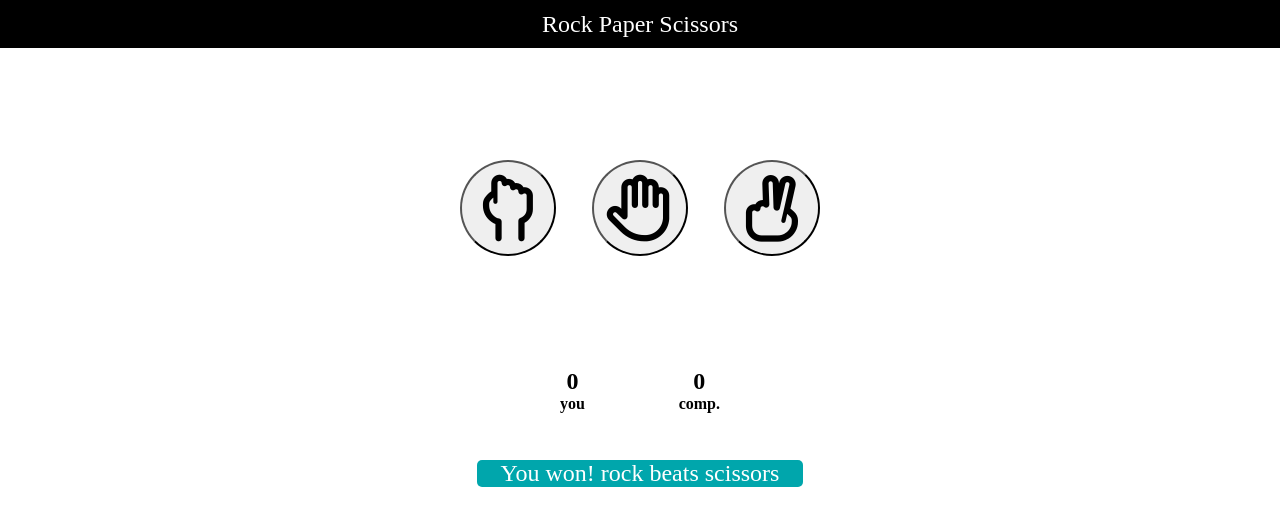
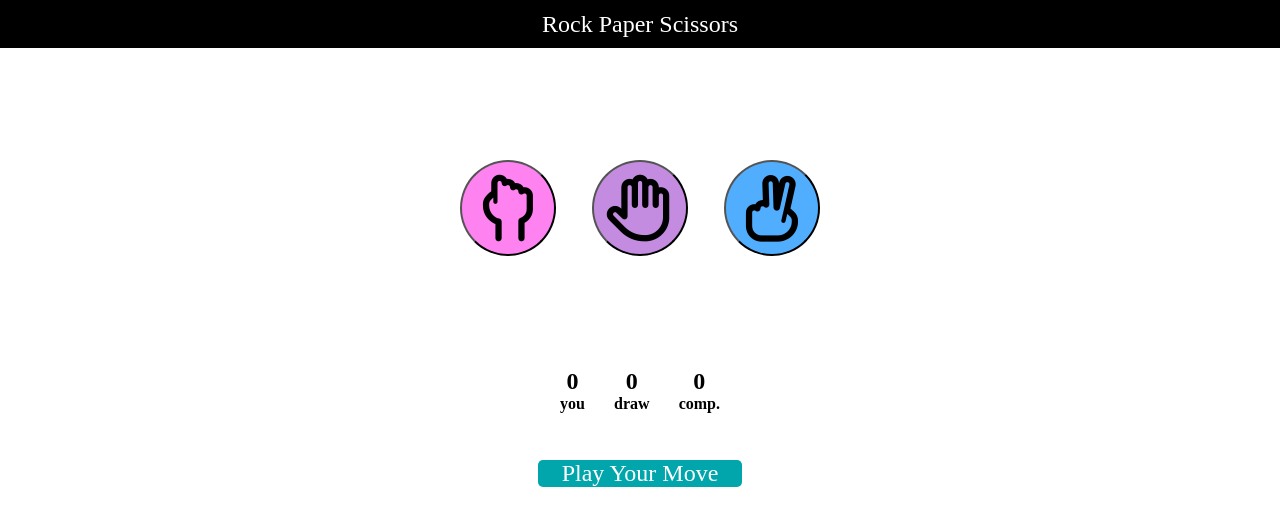
Before and after one commit to Abhishek-Sharma10/Rock-Paper-Scissor, a plain HTML site: page index.html in a window 1280 px wide. Drawn offline with Linux system fonts and the light colour scheme.

Commit message:
Update index.html

```diff
--- a/index.html
+++ b/index.html
@@ -11,9 +11,9 @@
     <div class="name">Rock Paper Scissors</div>
     <div class="game-zone">
         <div class="game-icon">
-            <button class="button" id="button-1"><i class="fa-regular fa-hand-back-fist fa-5x"></i></button>
-            <button class="button" id="button-2"><i class="fa-regular fa-hand fa-5x"></i></button>
-            <button class="button" id="button-3"><i class="fa-regular fa-hand-scissors fa-rotate-90 fa-5x"></i></button>
+            <button class="button" id="rock"><i class="fa-regular fa-hand-back-fist fa-5x"></i></button>
+            <button class="button" id="paper"><i class="fa-regular fa-hand fa-5x"></i></button>
+            <button class="button" id="scissors"><i class="fa-regular fa-hand-scissors fa-rotate-90 fa-5x"></i></button>
         </div>
     </div>
     <div class="count-win">
@@ -22,14 +22,18 @@
                 <p id="count-you" class="count">0</p>
                 <p class="system">you</p>
             </div>
+            <div class="draw-count">
+                <p id="count-draw" class="count">0</p>
+                <p class="system">draw</p>
+            </div>
             <div class="comp-count">
-                <p id="count-you" class="count">0</p>
+                <p id="count-comp" class="count">0</p>
                 <p class="system">comp.</p>
             </div>
         </div>
     </div>
     <div class="win-msg">
-        <p class="msg">You won! rock beats scissors</p>
+        <p class="msg">Play Your Move</p>
     </div>
 </body>
 <script src="app.js"></script>
```
